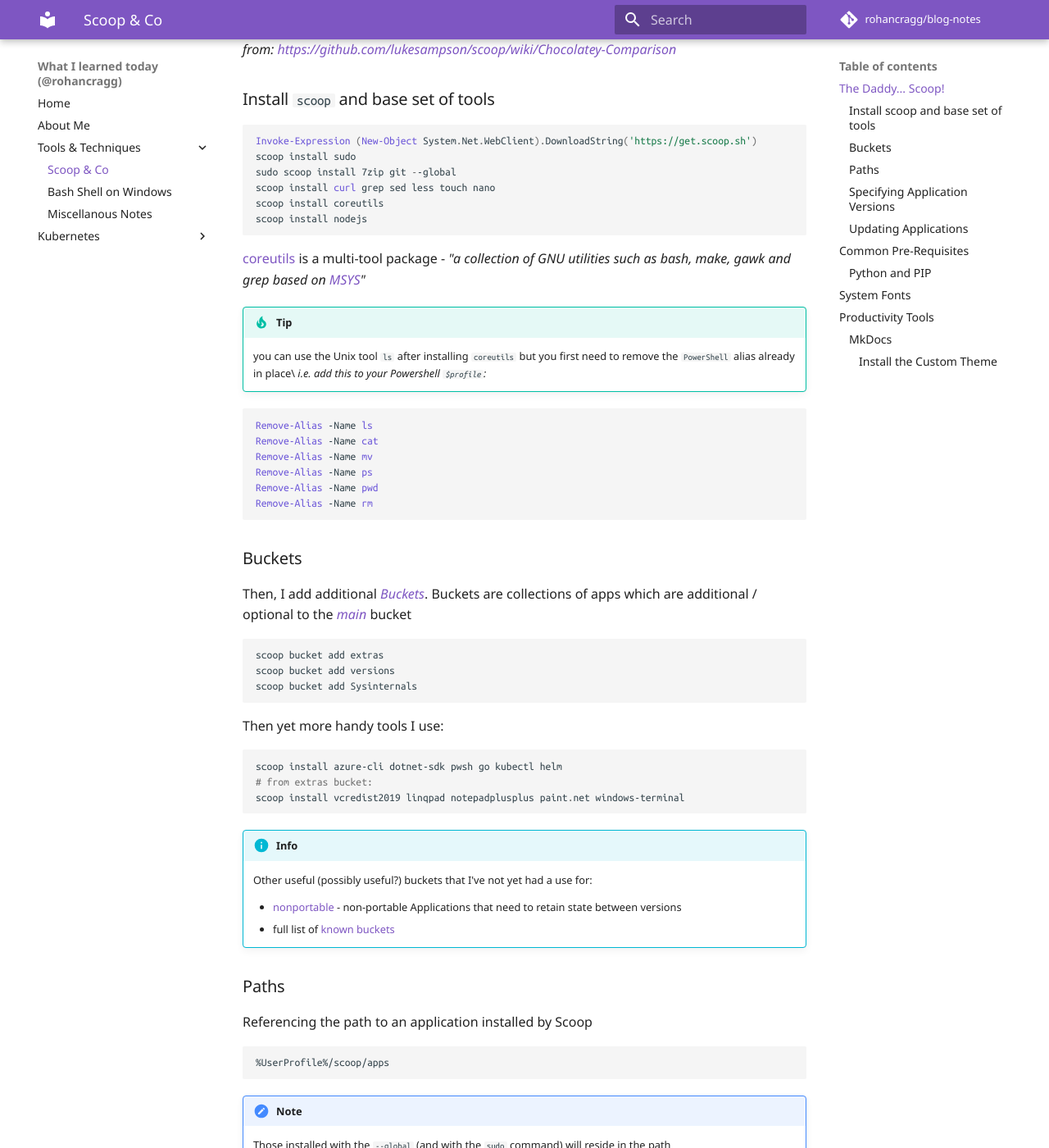
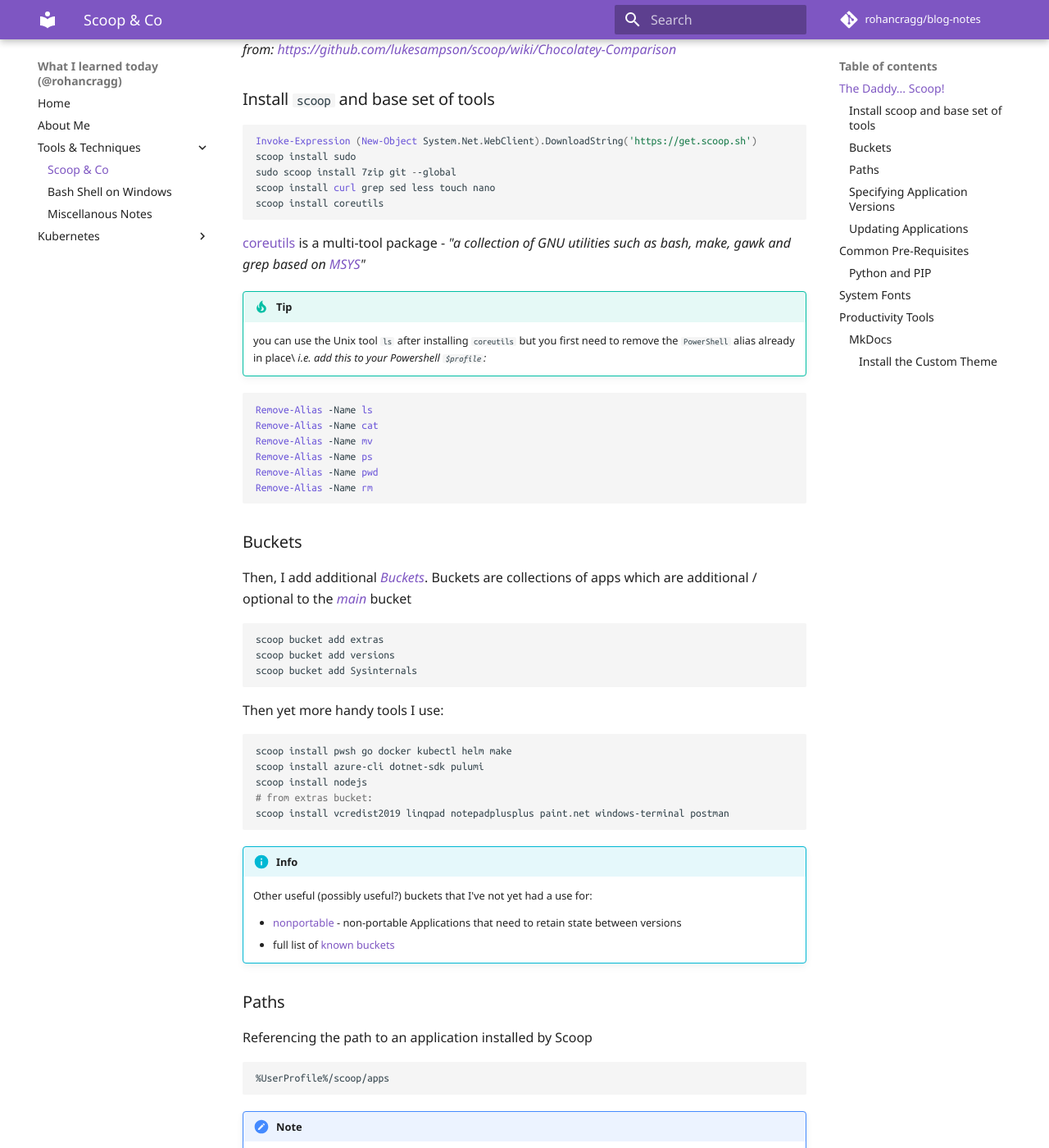
Before and after one commit to rohancragg/blog-notes, an MkDocs documentation site: the page built from docs/misc/scoop.md, in a window 1280 px wide and 1400 px high, scrolled down 408 px. Shown: the whole window at 82% size. Built offline with MkDocs 1.6.1 and Material for MkDocs 9.7.7, drawn with Linux system fonts in a browser that asks for light colours; comment, search, counter and statistics services are not loaded; old or Windows-style settings are respelled for this version of MkDocs.

Commit message:
more tools I use

````diff
--- a/docs/misc/scoop.md
+++ b/docs/misc/scoop.md
@@ -55,9 +54,11 @@
 
 Then yet more handy tools I use:
 ```powershell
-scoop install azure-cli dotnet-sdk pwsh go kubectl helm
+scoop install pwsh go docker kubectl helm make
+scoop install azure-cli dotnet-sdk pulumi
+scoop install nodejs
 # from extras bucket:
-scoop install vcredist2019 linqpad notepadplusplus paint.net windows-terminal
+scoop install vcredist2019 linqpad notepadplusplus paint.net windows-terminal postman
 ```
 
 !!! info
````
Also changed, not shown: other parts of docs/misc/scoop.md (+1 -2 lines).
